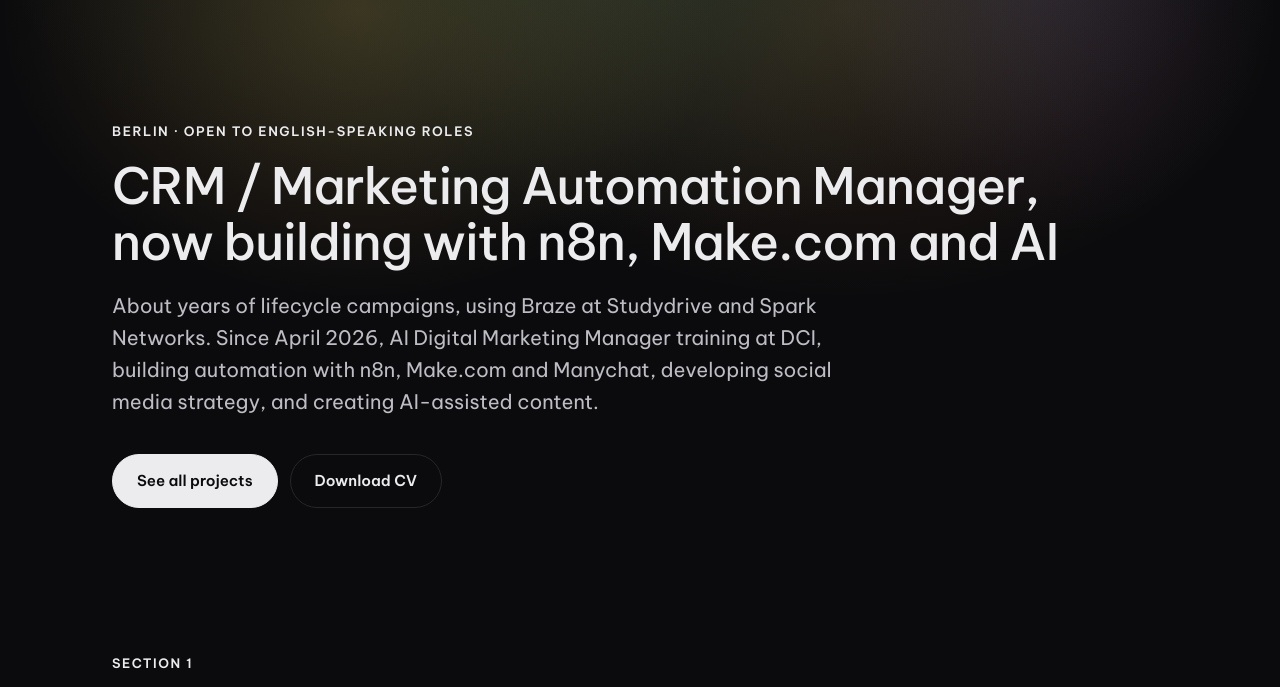
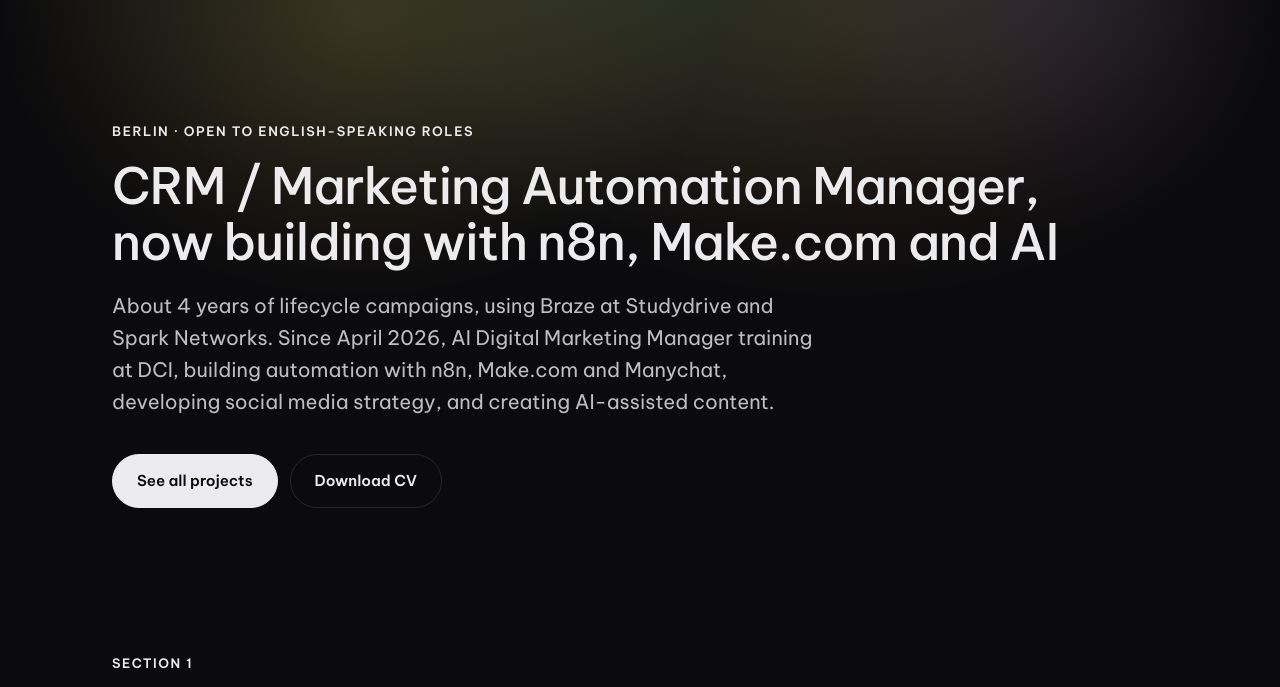
Before and after one commit to itstrangnguyen/itstrangnguyen.github.io, a plain HTML site: page index.html in a window 1280 px wide. Shown: the part 81-768 px from the top of the page. Drawn offline with Linux system fonts and the light colour scheme.

Commit message:
adjust intro

```diff
--- a/index.html
+++ b/index.html
@@ -30,7 +30,7 @@
     <div class="wrap">
       <p class="eyebrow">Berlin · Open to English-speaking roles</p>
       <h1>CRM / Marketing Automation Manager,<br>now building with n8n, Make.com and AI</h1>
-      <p class="lead">About years of lifecycle campaigns, using Braze at Studydrive and Spark Networks. Since April 2026, AI Digital Marketing Manager training at DCI, building automation with n8n, Make.com and Manychat, developing social media strategy, and creating AI-assisted content.</p>
+      <p class="lead">About 4 years of lifecycle campaigns, using Braze at Studydrive and Spark Networks. Since April 2026, AI Digital Marketing Manager training at DCI, building automation with n8n, Make.com and Manychat, developing social media strategy, and creating AI-assisted content.</p>
       <div class="actions">
         <a class="btn btn-primary" href="#projects">See all projects</a>
         <a class="btn btn-ghost" href="assets/cv/CV_TrangNguyen.pdf" target="_blank" rel="noopener">Download CV</a>
```
